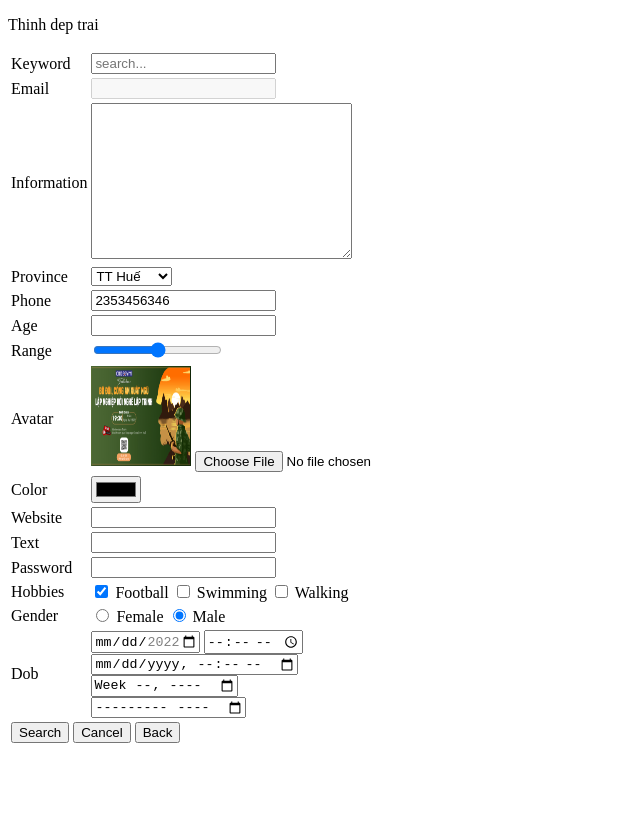
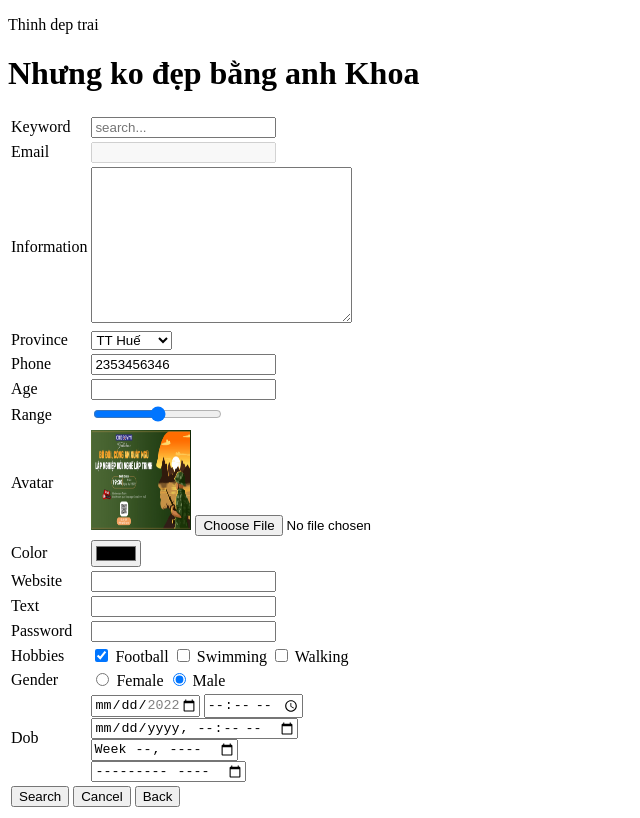
Before and after one commit to khoanguyen84/C0222K1, a plain HTML site: page HTML/form.html in a window 1280 px wide. Shown: the whole page, without its empty margins (0-640 px from the left). Drawn offline with Linux system fonts and the light colour scheme.

Commit message:
update form.html file

```diff
--- a/HTML/form.html
+++ b/HTML/form.html
@@ -8,6 +8,7 @@
 </head>
 <body>
     <p>Thinh dep trai</p>
+    <h1>Nhưng ko đẹp bằng anh Khoa</h1>
     <form action="https://www.google.com/search?" method="get">
         <table>
             <tr>
```
